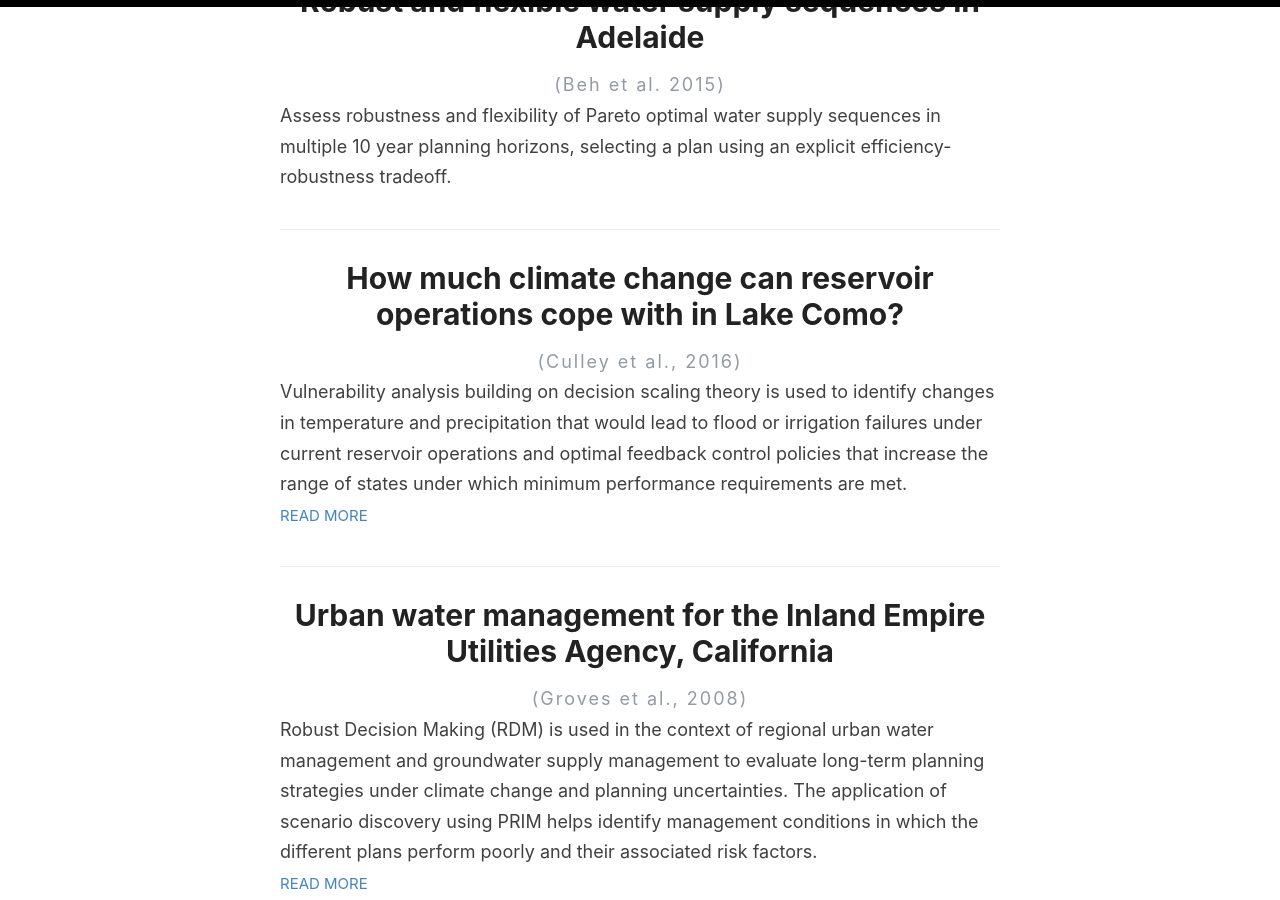
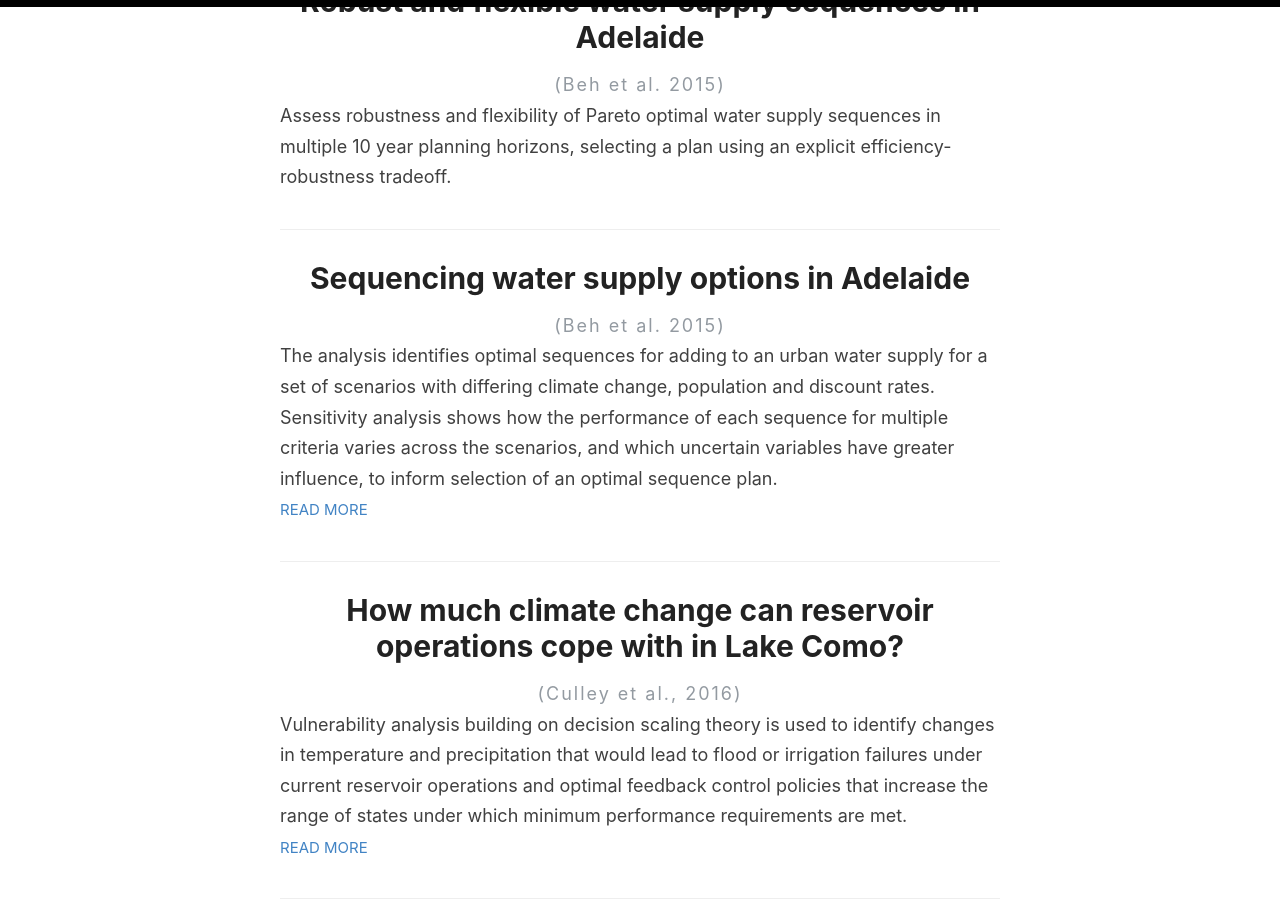
Before and after one commit to uncertainfutures/uncertainfutures.github.io, a Jekyll site: the page built from _pages/examples.html, in a window 1280 px wide and 900 px high, scrolled down 320 px. Built offline with Jekyll 4.4.1, drawn with Linux system fonts in a browser that asks for light colours.

Commit message:
Further editing of beh-2015-sequencing

```diff
--- a/_examples/beh-2015-sequencing.md
+++ b/_examples/beh-2015-sequencing.md
@@ -1,136 +1,124 @@
 ---
-layout: under-construction
-title: Scenario driven optimal sequencing under deep uncertainty - Example of the Southern Adelaide Water Supply System
+layout: case-study
+title: Sequencing water supply options in Adelaide
 citation: (Beh et al. 2015)
 permalink: /examples/beh-2015-sequencing/
 page_authors:
   - Caroline Rosello
   - Joseph Guillaume
 page_reviewers: Leila Noble
-excerpt: The analysis identifies optimal sequences for adding to an urban water supply for a set of scenarios with different values for climate change, population and discount rates. Sensitivity analysis shows how the performance of each sequence for multiple criteria varies across the scenarios, and which uncertain variables have greater influence, to help inform decision-makers.
+excerpt: The analysis identifies optimal sequences for adding to an urban water supply for a set of scenarios with differing climate change, population and discount rates. Sensitivity analysis shows how the performance of each sequence for multiple criteria varies across the scenarios, and which uncertain variables have greater influence, to inform selection of an optimal sequence plan.
 approach: >
-<p>
-The approach consists of the evaluation of sequences of water supply augmentation options (i.e., additional options to support current water supplies) over a planning horizon to cope optimally with future conditions.
-</p>
-<p>
-Prior to analysis, the problem needs to be defined including the objectives, the planning horizon, the intervals at which new water supply options may be added, the water supply options, and constraints. Stakeholders should be involved.
-</p>
-<p>
-Following the problem framing stage, there are three steps:
-<p>
-<img src="../../images/beh-2015-sequencing-approach.jpg" width=70% alt="Conceptual representation of the scenario driven optimal sequencing approach. Three steps are involved: 1) the generation of the portfolio of optimal sequences under various future conditions, 2) sensitivity analysis to evaluate the robustness of the optimal sequences and identify influential critical risk factors, 3) the selection of the optimal sequence for implementation.">
-<div class=imgcredit>Figure 1 <a href="https://doi.org/10.1016/j.envsoft.2015.02.006">Beh et al. 2015</a></div>
-</p>
-<ol>
-<li> Step 1 consists of the generation of the portfolio of optimal sequences. As for <a href="../theory/robust-decision-making/"> robust decision making </a> approaches, this step aims at identifying plausible solutions able to perform under different future conditions. Three sub-steps are involved:
-<ol>
-<li> identifying uncertain variables and their plausible ranges over the planning horizon </li>
-<li> identifying plausible future scenarios with different combinations of values of uncertain variables </li>
-<li> generating <a href="../theory/pareto-optimal/">Pareto-optimal </a> sequences for each scenario with respect to pre-defined constraints for the different objective functions. This step may involve the use of multi-objective evolutionary algorithms (MOEAs). </li>
-</ol>
-<li> Step 2 consists of a sensitivity analysis. It evaluates the performance the Pareto-optimal sequences identified in step 1 under a range of future conditions and the relative contribution of uncertain variables to the performance. Points to consider are:
-<ul>
-<li> Performance metrics should include multiple specified objectives and additional measures such as reliability, resilience, or vulnerability metrics. </li>
-<li> To account for variability in system states, the sensitivity analysis should be repeated multiple times for each optimal sequence. </li>
-</ul>
-</li>
-<li> Step 3 consists of decision-makers making a selection from the optimal sequences. Their decision should consider: <ul>
-<li> trade-offs between performance objectives' absolute (e.g. average) values and variability </li>
-<li> the relative contribution of uncertain variables to performance variability and consideration of the feasibility of managing those variables </li>
-<li> the degree to which constraint violations could be managed </li>
-<li> the degree of adaptability of the different optimal sequences (noting that sequences that are similar at early stages are more adaptable) </li>
-</ul>
-</li>
-</ol>
-</p>
+  <p>
+  The approach consists of the evaluation of the robustness of sequences of water supply augmentation options (i.e., additional options to support current water supplies) over a planning horizon to cope optimally with future conditions. The sequence of options form an <a href="../../theory/adaptation-pathways/">adaptation pathway. As a <a href="../../theory/robust-decision-making/">robust decision making</a> approach, the aim is to identify solutions able to perform well under different future conditions.
+  </p>
+  <p>
+  <img src="../../images/beh-2015-sequencing-approach.jpg" width=70% alt="Conceptual representation of the scenario driven optimal sequencing approach. Three steps are involved: 1) the generation of the portfolio of optimal sequences under various future conditions, 2) sensitivity analysis to evaluate the robustness of the optimal sequences and identify influential critical risk factors, 3) the selection of the optimal sequence for implementation.">
+  <div class=imgcredit>Figure 1 <a href="https://doi.org/10.1016/j.envsoft.2015.02.006">Beh et al. 2015</a></div>
+  </p>
+  <p>
+  Problem framing involves defining the objectives, the planning horizon, the intervals at which new water supply options may be added, the water supply options, and constraints. Stakeholders should be involved.
+  </p>
+  <p>
+  Following the problem framing stage, there are three steps:
+  <ol>
+  <li> <i>Generation of a portfolio of optimal sequences</i>:
+    <ol style="list-style-type:lower-roman;">
+      <li> defining uncertain variables and their plausible ranges over the planning horizon </li>
+      <li> defining plausible future scenarios with different combinations of values of uncertain variables </li>
+      <li> generating <a href="../../theory/pareto-optimality/">Pareto-optimal </a> sequences for each scenario with respect to pre-defined constraints for the different objective functions. This step may involve the use of multi-objective evolutionary algorithms (MOEAs). </li>
+    </ol>
+  <li> <i>Sensitivity analysis</i>: evaluating the performance the Pareto-optimal sequences under a range of future conditions and the relative contribution of uncertain variables to the performance.
+    <ul>
+      <li> Performance metrics should include multiple specified objectives and additional measures such as <a href="../../theory/robustness-metrics/">reliability, resilience, or vulnerability metrics</a>. </li>
+      <li> To account for variability in system states, the sensitivity analysis should be repeated for different system states for each optimal sequence. </li>
+    </ul>
+  </li>
+  <li> <i>Selection from the optimal sequences</i>, which should consider:
+    <ul>
+      <li> trade-offs between performance objectives' absolute (e.g. average) values and variability </li>
+      <li> the relative contribution of uncertain variables to performance variability and consideration of the feasibility of managing those variables </li>
+      <li> the degree to which additional interventions could help manage constraint violations</li>
+      <li> the degree of adaptability of the different optimal sequences, noting that sequences that are similar at early stages provide greater adaptability </li>
+    </ul>
+  </li>
+  </ol>
+  </p>
 problem_definition: >
-<p>
-Adelaide, the capital of South Australia, is one of the driest capital cities worldwide. It has a population of about 1.3 million with an estimated mean annual water consumption of 163 GL in 2008. The southern Adelaide water supply system (WSS) is the major water supplier, delivering 50% of the metropolitan water demand. Three reservoirs support the system supply.
-</p>
-<p>
-To cater for the projected water demand due to population growth and climate change, different water supply augmentation sources have been considered including a desalination plant, diverse stormwater harvesting schemes and household rainwater tanks.
-</p>
-<p>
-The robustness of sequences including existing supplies and potential supply augmentation options are evaluated against potential future conditions using the multiobjective, scenario driven optimal sequencing approach.
-</p>
-<p>
-The problem formulation includes: <ul>
-<li> Defining objectives and constraints:<ul>
-<li> Objectives: minimisation of the PV (present value) costs and PV greenhouse gas (GHG) emissions. </li>
-<li> Constraints: the supply capacity is greater or equal to the demand.</li>
-</ul>
-</li>
-<li> Defining decision variables: <ul>
-<li> Planning horizon of 40 years </li>
-<li> Decision points every 10 years (staging interval) </li>
-<li> Current and future water supply sources are provided in table 1. Not all of these options are independent. For instance, a specific desalination plant or stormwater harvesting scheme can only be selected once.
-<p>
-<img src="../../images/beh-2015-sequencing-supply-details.jpg" width=70% alt="Details of the different water supplies to be evaluated, including capital and operating costs.">
-<div class=imgcredit>Table 1 <a href="https://doi.org/10.1016/j.envsoft.2015.02.006">Beh et al. 2015</a></div>
-</p>
-</li>
-<li> Nine decision variables are considered as described in table 2:
-<p>
-<img src="../../images/beh-2015-sequencing-decision-variables.jpg" width=70% alt="Details of the nine decision variables including decision point ranges from current time (0) to the end of the planning horizon (5) or based on household tank size (from 1kL to 10 kL.">
-<div class=imgcredit>Table 2 <a href="https://doi.org/10.1016/j.envsoft.2015.02.006">Beh et al. 2015</a></div>
-</p>
-</li>
-</ul>
-</li>
-<li> Checking constraints and calculation of objectives. <ul>
-<li> Uses a simulation of the water supply, in this case WaterCress (Water-Community Resource Evaluation and Simualtion System).<li>
-<li> Check that, for each sequence, constraints on supply are not violated (i.e. demand does not exceed supply) and feasibility criteria for the desalination plant are satisifed.</li>
-<li> Objective functions are calculated based on the PV capital and operation costs and PV GHG emissions for the water supply system.</li>
-</ul>
-</li>
-</ul>
-</p>
-<p> Step 1: Determination of the portfolio of optimal sequences.
-<ol>
-<li> The uncertain variables considered are population growth, climate change (rainfall and evaporation), and discount rates for capital and operation costs and GHG emissions.</li>
-<li> Seven scenarios are considered (table 3):
-<p>
-<img src="../../images/beh-2015-sequencing-scenarios.jpg" width=70% alt="Details for the seven scenarios considered.">
-<div class=imgcredit>Table 3 <a href="https://doi.org/10.1016/j.envsoft.2015.02.006">Beh et al. 2015</a></div>
-</p>
-These scenarios are representative of a continuum in future conditions from the best possible future conditions (scenario 1) to the worst possible (scenario 7) in terms of population and climate changes. The discount rate does not vary because it does not directly influence future water supply and demand.
-</li>
-<li> The WaterCress simulation model is used to estimate the supply, demand and costs and GHG emissions for the water supply systems under the seven scenarios, over the planning horizon, with consideration of constraints. The Water System Multiobjective Genetic Algorithm (WSMGA) is used to generate Pareto-optimal sequences. The Pareto-front sequences are displayed in figure 2 and are associated with the sequences in table 4.
-<p>
-<img src="../../images/beh-2015-sequencing-pareto-front.jpg" width=70% alt="Pareto-front between PV of GHG emissions and PV of costs for the seven uncertain scenarios.">
-<div class=imgcredit>Figure 2 <a href="https://doi.org/10.1016/j.envsoft.2015.02.006">Beh et al. 2015</a></div>
-</p>
-<p>
-<img src="../../images/beh-2015-sequencing-optimal-sequences.jpg" width=70% alt="Details for the portfolio of optimal sequence plans over the planning horizon.">
-<div class=imgcredit>Table 4 <a href="https://doi.org/10.1016/j.envsoft.2015.02.006">Beh et al. 2015</a></div>
-</p>
-</li>
-</ol>
-</p>
-<p> Step 2: Sensitivity analysis.
-<ul>
-<li> Sobol's method was used for senstivity analysis
-<li> The performance measures were the objectives, reliability (a measure of how often supply exceeds or equals demand) and vulnerability (a measure of demand shortfall). </li>
-<li> The sensitivity analysis was repeated 20 times using stochastic daily rainfall data for the 40 year planning timeframe. The results were averaged and presented as box-and-whisker plots (figure 3).
-<p>
-<img src="../../images/beh-2015-sequencing-sensitivity-analysis.jpg" width=70% alt="Sensitivity analysis of the optimal sequence plans to uncertain variables. The variation around the mean is displayed for PV costs, PV GHG emissions, relibility and vulnerability.">
-<div class=imgcredit>Figure 3<a href="https://doi.org/10.1016/j.envsoft.2015.02.006">Beh et al. 2015</a></div>
-</p>
-Sequence plans with higher mean values for PV costs and PV GHG emissions are generally more robust with respect to reliability and vulnerability. There is a trade-off betwen costs and GHG emissions on the one hand and water security (reliability and vulnerability metrics) on the other hand. Sequences 18-30 have greater reliability and less vulnerability because of early implementation of the 50 GL desalination plant expansion. Sequence 17 has less vulnerability compared to sequences 1-16 because of early implementation of stormwater schemes to reduce costs and GHG emissions.
-</li>
-<li> Analysis of the Sobol sensitivity indices shows that PV costs and PV GHG emissions are primarily influenced by the discount rate, with a smaller influence from population growth and climate change. Reliability and vulnerability are influenced by population growth and climate change.</li>
-</ul>
-</p>
-<p> Step 3: Selection of optimal sequence plan. An informal process is used, based on decision-makers' definition of acceptable conditions  and appraisal of the following factors: <ul>
-<li> the trade-offs between the average values and variation for the four objectives (i.e., PV costs, PV GHG emissions, reliability, vulnerability) </li>
-<li> the relative contribution of uncertain variables (i.e., population, climate change, discount rate) to the performance results and potential for those variables to be managed </li>
-<li> the maximum vulnerability should be less than 27% (corresponding to what can be achieved with temporary water restrictions) </li>
-<li> the degree of adaptability </li>
-</ul>
-Based on figure 3, sequences 1-16 are excluded because the maximum vulnerability is greater than 27%. Of the remaining sequences, sequence 17 has slightly lower reliability but also lower PVs costs and GHG emissions because the the 50 GL desalination expansion occurs in 2050 instead of 2030 as in sequences 18-30. The later implementation of the desalination expansion also means sequence 17 has greater adaptability. Demand restrictions have the potential to manage shortfalls due to lower reliability. Therefore, sequence 17 is selected.
-</p>
+  <p>
+  Adelaide, the capital of South Australia, is one of the driest capital cities worldwide. It has a population of about 1.3 million with an estimated mean annual water consumption of 163 GL in 2008. The southern Adelaide water supply system (WSS) is the major water supplier, delivering 50% of the metropolitan water demand. Three reservoirs support the system supply.
+  </p>
+  <p>
+  To cater for the projected water demand due to population growth and climate change, water supply augmentation sources considered include a desalination plant, diverse stormwater harvesting schemes and household rainwater tanks.
+  </p>
+  <p>
+  The problem formulation includes:
+  <ul>
+    <li> Objectives: minimisation of the PV (present value) costs and PV greenhouse gas (GHG) emissions. </li>
+    <li> Constraints: the supply capacity is greater or equal to the demand.</li>
+    </li>
+    <li> Decision variables:
+    <ul>
+      <li> Planning horizon of 40 years </li>
+      <li> Decision points every 10 years (staging interval) </li>
+      <li> Current and future water supply sources are provided in Table 1, and the decision variable is the year in which to implement the option (Table 2). Not all of these options are independent, e.g., a specific desalination plant or stormwater harvesting scheme can only be selected once.</li>
+    </ul>
+  </ul>
+  <p>
+  <a href="../../images/beh-2015-sequencing-supply-details.jpg" target="_blank"><img src="../../images/beh-2015-sequencing-supply-details.jpg" width=100% alt="Details of the different water supplies to be evaluated, including capital and operating costs."></a>
+  <div class=imgcredit>Table 1 <a href="https://doi.org/10.1016/j.envsoft.2015.02.006">Beh et al. 2015</a></div>
+  </p>
+  <p>
+  <img src="../../images/beh-2015-sequencing-decision-variables.jpg" width=70% alt="Details of the nine decision variables including decision point ranges from current time (0) to the end of the planning horizon (5) or based on household tank size (from 1kL to 10 kL.">
+  <div class=imgcredit>Table 2 <a href="https://doi.org/10.1016/j.envsoft.2015.02.006">Beh et al. 2015</a></div>
+  </p>
+
+  Checking constraints and calculation of objectives uses a simulation of the water supply using WaterCress (Water-Community Resource Evaluation and Simulation System).
+
+  </p>
+  <p> <b>Step 1: Determination of the portfolio of optimal sequences</b>
+  <p>Seven scenarios are considered across three uncertain variables (Table 3). Climate change impact is represented in terms of rainfall and evaporation. Discount rates are applied to capital and operation costs and GHG emissions:
+  <p>
+  <img src="../../images/beh-2015-sequencing-scenarios.jpg" width=70% alt="Details for the seven scenarios considered.">
+  <div class=imgcredit>Table 3 <a href="https://doi.org/10.1016/j.envsoft.2015.02.006">Beh et al. 2015</a></div>
+  </p>
+  These scenarios are representative of a continuum in future conditions from the best possible future conditions (scenario 1) to the worst possible (scenario 7) in terms of population and climate changes. The discount rate is kept constant here because it does not directly influence future water supply and demand.
+  </p>
+  <p>The WaterCress simulation model is used to estimate the supply, demand and costs and GHG emissions for the water supply systems under the seven scenarios, over the planning horizon, with consideration of constraints. The Water System Multiobjective Genetic Algorithm (WSMGA) is used to generate Pareto-optimal sequences. Pareto fronts are displayed in Figure 2, with selected sequences shown in Table 4.</p>
+  <p>
+  <img src="../../images/beh-2015-sequencing-pareto-front.jpg" width=70% alt="Pareto-front between PV of GHG emissions and PV of costs for the seven uncertain scenarios.">
+  <div class=imgcredit>Figure 2 <a href="https://doi.org/10.1016/j.envsoft.2015.02.006">Beh et al. 2015</a></div>
+  </p>
+  <p>
+  <a href="../../images/beh-2015-sequencing-optimal-sequences.jpg" target="_blank"><img src="../../images/beh-2015-sequencing-optimal-sequences.jpg" width=100% alt="Details for the portfolio of optimal sequence plans over the planning horizon."></a>
+  <div class=imgcredit>Table 4 <a href="https://doi.org/10.1016/j.envsoft.2015.02.006">Beh et al. 2015</a></div>
+  </p>
+  </p>
+  <p><b>Step 2: Sensitivity analysis</b></p>
+  <p> Sobol's method was used for sensitivity analysis, providing sensitivity indices representing the proportion of variance in performance measures attributable to changes in single and combinations of uncertain variables.</p>
+  <p> The performance measures were the objectives, reliability (a measure of how often supply exceeds or equals demand) and vulnerability (a measure of demand shortfall). </p>
+  <p> The sensitivity analysis was repeated 20 times using stochastic daily rainfall data for the 40 year planning timeframe. </p>
+  <p> Analysis of the Sobol sensitivity indices shows that PV costs and PV GHG emissions are primarily influenced by the discount rate, with a smaller influence from population growth and climate change. Reliability and vulnerability are influenced by population growth and climate change.</p>
+  <p>Performance of optimal sequence plans across uncertain variables is presented as box-and-whiskers plots displaying the variation of the average values (over the stochastic rainfall realisations) (Figure 3).</p>
+  <p>
+  <a href="../../images/beh-2015-sequencing-sensitivity-analysis.jpg" target="_blank"><img src="../../images/beh-2015-sequencing-sensitivity-analysis.jpg" width=100% alt="Sensitivity analysis of the optimal sequence plans to uncertain variables. The variation around the mean is displayed for PV costs, PV GHG emissions, relibility and vulnerability."></a>
+  <div class=imgcredit>Figure 3 <a href="https://doi.org/10.1016/j.envsoft.2015.02.006">Beh et al. 2015</a></div>
+  </p>
+  <p>
+  Sequence plans with higher mean values for PV costs and PV GHG emissions are generally more robust with respect to reliability and vulnerability. There is a trade-off between costs and GHG emissions on the one hand and water security (reliability and vulnerability metrics) on the other hand. Sequences 18-30 have greater reliability and less vulnerability because of early implementation of the 50 GL desalination plant expansion. Sequence 17 has less vulnerability compared to sequences 1-16 because of early implementation of stormwater schemes to reduce costs and GHG emissions.
+  </p>
+  <p><b>Step 3: Selection of optimal sequence plan</b></p>
+  <p>An informal process is used, based on decision-makers' definition of acceptable conditions and appraisal of the following factors:
+  <ul>
+    <li> the trade-offs between the average values and variation for the four objectives, i.e., PV costs, PV GHG emissions, reliability, vulnerability </li>
+    <li> the relative contribution of uncertain variables (i.e., population, climate change, discount rate) to the performance results and potential for those variables to be managed </li>
+    <li> the maximum vulnerability should be less than 27% - corresponding to what can be achieved with temporary water restrictions </li>
+    <li> the degree of adaptability </li>
+  </ul>
+  Based on Figure 3, sequences 1-16 are excluded because the maximum vulnerability is greater than 27%. Of the remaining sequences, sequence 17 has slightly lower reliability but also lower PV costs and GHG emissions because the the 50 GL desalination expansion occurs in 2050 instead of 2030 as in sequences 18-30. The later implementation of the desalination expansion also means sequence 17 has greater adaptability. Demand restrictions have the potential to manage shortfalls due to lower reliability. Therefore, sequence 17 is selected.
+  </p>
 reference: >
   Beh EHY, Maier HR, Dandy GC (2015). <a href="https://doi.org/10.1016/j.envsoft.2015.02.006">Scenario driven optimal sequencing under deep uncertainty</a>. Environmental Modelling & Software 68, 181–195. doi: 10.1016/j.envsoft.2015.02.006. [<a href="https://digital.library.adelaide.edu.au/dspace/bitstream/2440/90636/2/hdl_90636.pdf">Open Access version</a>]
   <p>Also see <a href="https://watermodelling.org/news/event-summary-coping-with-multiple-plausible-futures-in-the-face-of-climate-change">presentation for the Queensland Water Modelling Network</a>.</p>
-  <p>Also see <a href="../examples/beh-2015-multiobjective/"> Beh et al., 2015, Adaptive, multiobjective optimal sequencing approach for urban water supply augmentation under deep uncertainty </a> </p>
+  <p>Also see <a href="../beh-2015-multiobjective/"> Beh et al., 2015, Adaptive, multiobjective optimal sequencing approach for urban water supply augmentation under deep uncertainty </a> </p>
 ---
```
